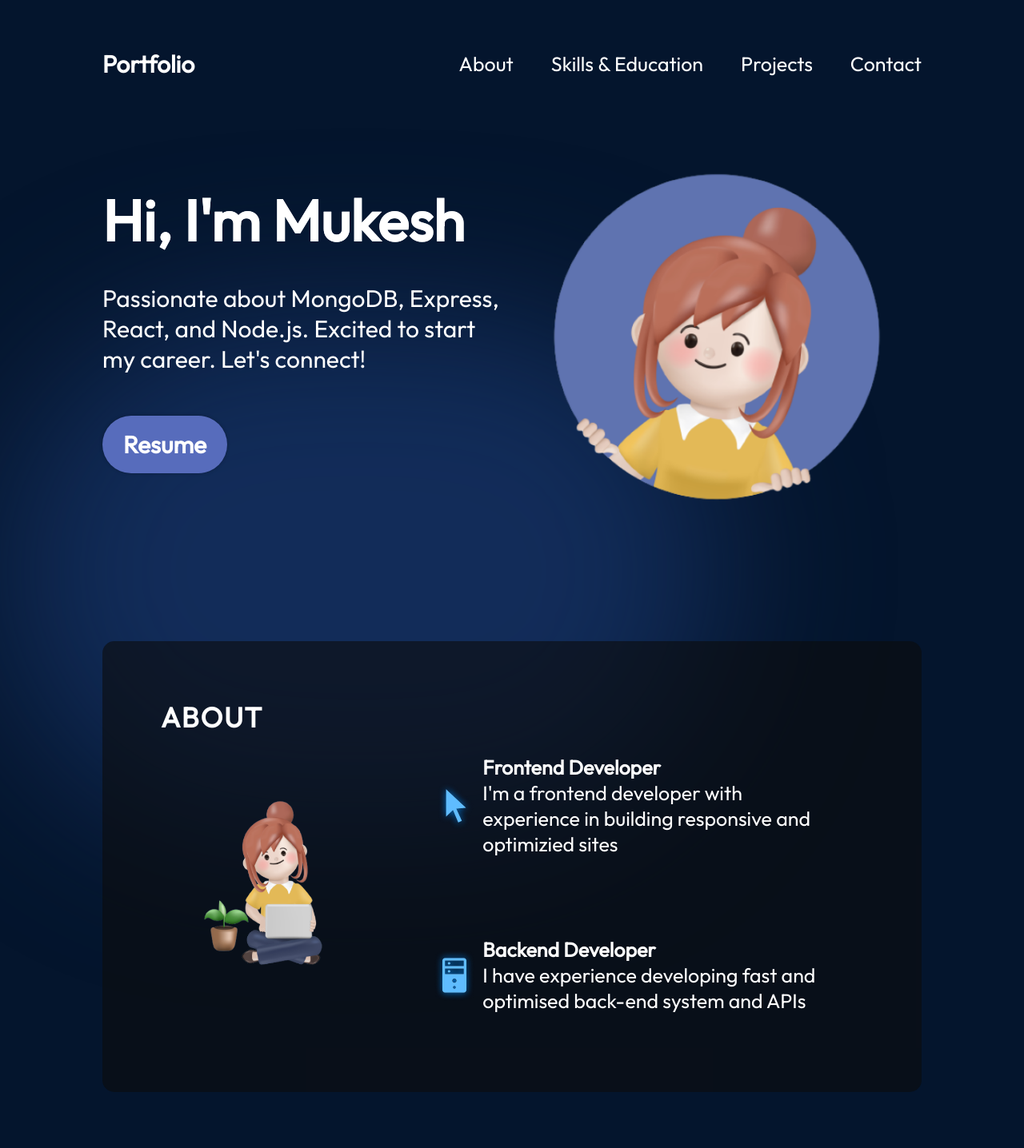
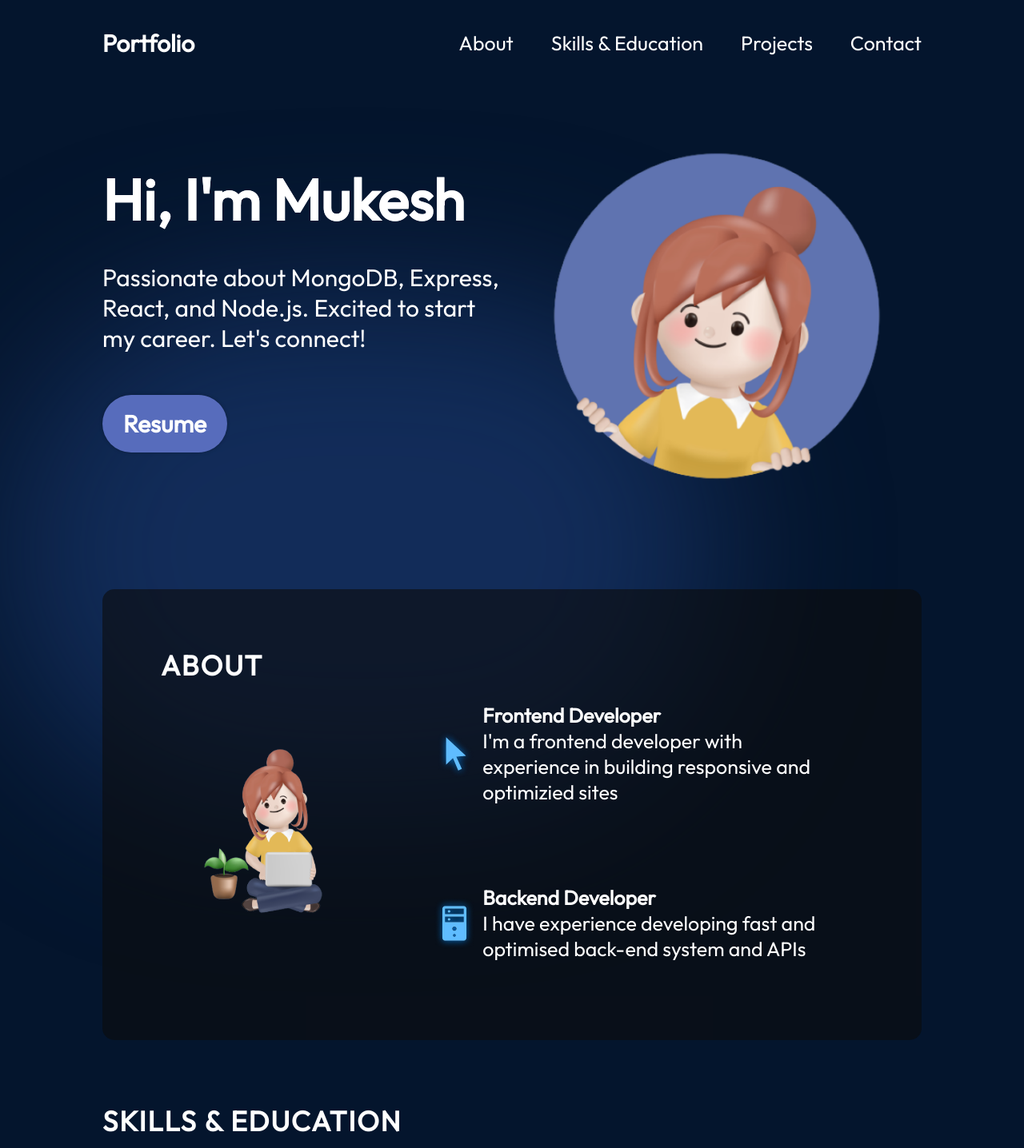
Before and after one commit to mukeshwebdp/portfolio, a React (Vite) app: page / in a window 1280 px wide. Shown: the top 1436 px of the page at 80% size. Built offline with nearby package versions, Linux system fonts and the light colour scheme.

Commit message:
margin fixed

```diff
--- a/src/componets/About/About.module.css
+++ b/src/componets/About/About.module.css
@@ -5,7 +5,7 @@
   background-color: rgba(12, 12, 12, 0.6);
   border-radius: 15px;
   padding: 73px;
-  margin-top: 129px;
+  margin-top: 90px;
   z-index: 1;
   margin-left: 10%;
   margin-right: 10%;
--- a/src/componets/Navbar/Navbar.module.css
+++ b/src/componets/Navbar/Navbar.module.css
@@ -3,7 +3,7 @@
   display: flex;
   align-items: center;
   justify-content: space-between;
-  padding-top: 61px;
+  padding-top: 35px;
   z-index: 2;
   margin: 0 10%;
 }
```
